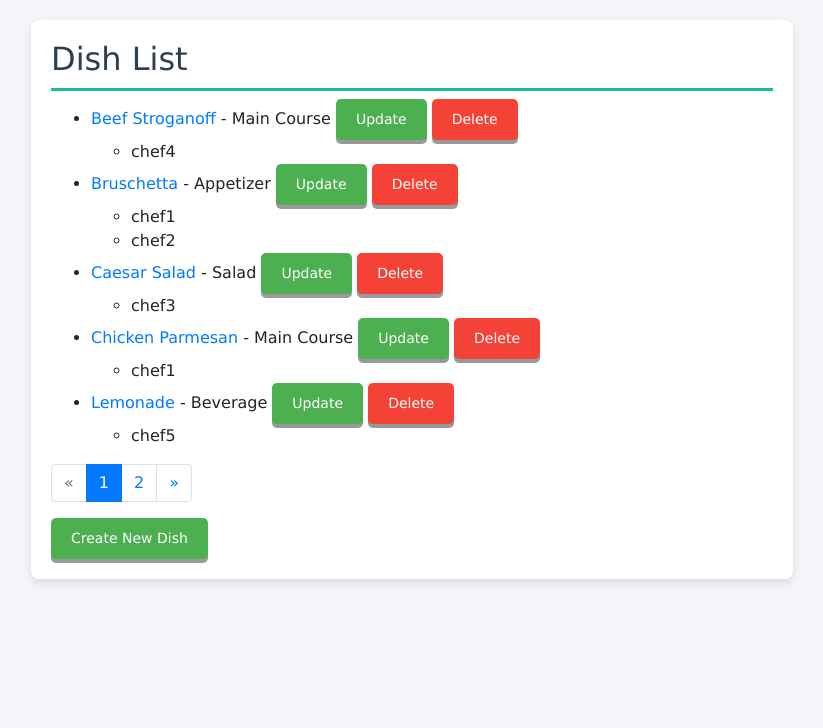
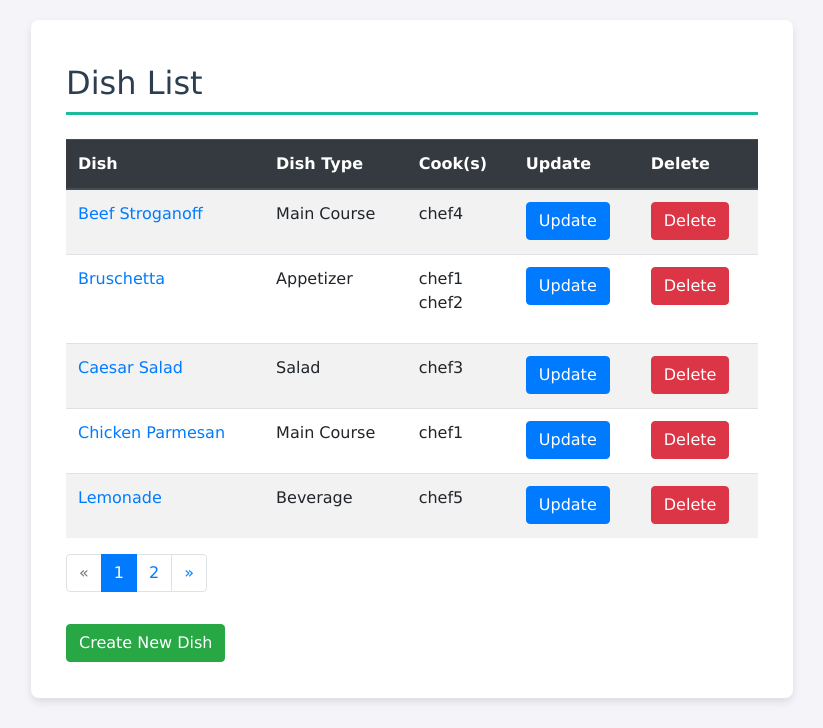
Before and after one commit to VShveda/kitchen_restaurant, a Django app: page /dish/ in a window 1280 px wide. Shown: the part 72-800 px from the top of the page, without its empty margins (65-888 px from the left). Run offline with Django 5.2, Linux system fonts and the light colour scheme; a user stored in the database is signed in; data comes from the database, SQL or seed files in the repository.

Commit message:
edited the appearance dish_list.html

```diff
--- a/templates/kitchen/dish_list.html
+++ b/templates/kitchen/dish_list.html
@@ -3,27 +3,41 @@
 {% block title %}Dish List{% endblock %}
 
 {% block content %}
-  <h2>Dish List</h2>
+  <div class="container">
+    <h2 class="my-4">Dish List</h2>
     {% if dish_list %}
-    <ul>
+      <table class="table table-striped">
+        <thead class="thead-dark">
+          <tr>
+            <th scope="col">Dish</th>
+            <th scope="col">Dish Type</th>
+            <th scope="col">Cook(s)</th>
+            <th scope="col">Update</th>
+            <th scope="col">Delete</th>
+          </tr>
+        </thead>
+        <tbody>
           {% for dish in dish_list %}
-        <li>
-          <a href="{% url 'kitchen:dish-detail' dish.pk %}">{{ dish.name }}</a> - {{ dish.dish_type.name }}
-          <a href="{% url 'kitchen:dish-update' dish.pk %}" class="button">Update</a>
-          <a href="{% url 'kitchen:dish-delete' dish.pk %}" class="button button-secondary">Delete</a>
-          <ul>
+            <tr>
+              <td><a href="{% url 'kitchen:dish-detail' dish.pk %}">{{ dish.name }}</a></td>
+              <td>{{ dish.dish_type.name }}</td>
+              <td>
+                <ul class="list-unstyled">
                   {% for cook in dish.cooks.all %}
                     <li>{{ cook.username }}</li>
                   {% endfor %}
                 </ul>
-
-        </li>
-
+              </td>
+              <td><a href="{% url 'kitchen:dish-update' dish.pk %}" class="btn btn-primary">Update</a></td>
+              <td><a href="{% url 'kitchen:dish-delete' dish.pk %}" class="btn btn-danger">Delete</a></td>
+            </tr>
           {% endfor %}
-    </ul>
+        </tbody>
+      </table>
     {% else %}
       <p>No dishes available.</p>
     {% endif %}
     {% include "includes/pagination.html" with page_obj=page_obj %}
-  <a href="{% url 'kitchen:dish-create' %}" class="button">Create New Dish</a>
+    <a href="{% url 'kitchen:dish-create' %}" class="btn btn-success my-3">Create New Dish</a>
+  </div>
 {% endblock %}
```
Lines whose indentation alone changed are shown as unchanged.
